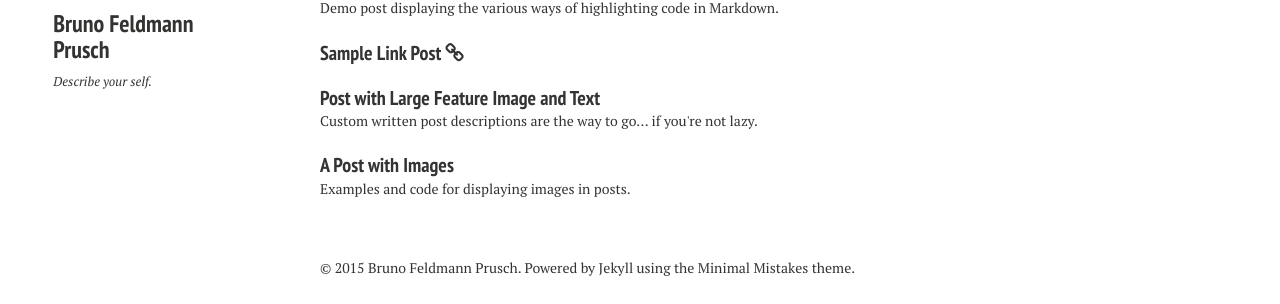
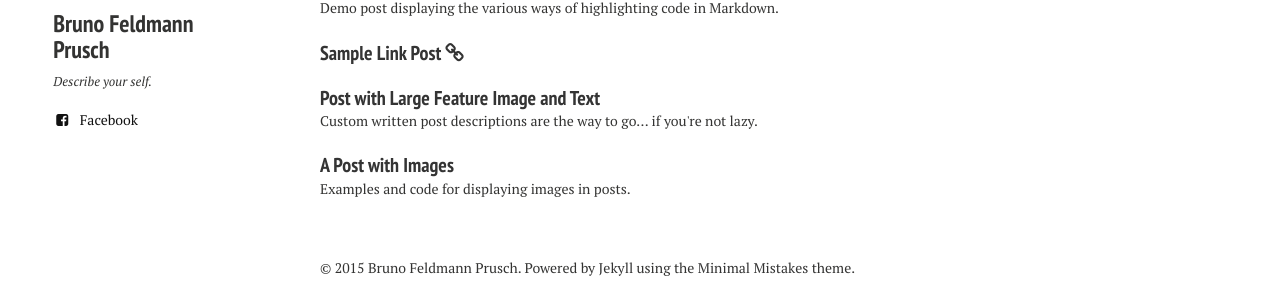
Before and after one commit to brunofprusch/brunofprusch.github.io, a Jekyll site: the page built from index.md, in a window 1280 px wide. Shown: the part 612-916 px from the top of the page. Built offline with Jekyll 4.4.1, drawn with Linux system fonts in a browser that asks for light colours; nearby versions of some CDN libraries.

Commit message:
Update _config.yml

```diff
--- a/_config.yml
+++ b/_config.yml
@@ -32,7 +32,7 @@ owner:
   email:
   disqus-shortname:
   twitter: #username
-  facebook: #https://www.facebook.com/bruno.feldmannprusch
+  facebook: https://www.facebook.com/bruno.feldmannprusch
   google:
     plus: #username
     analytics:
```
